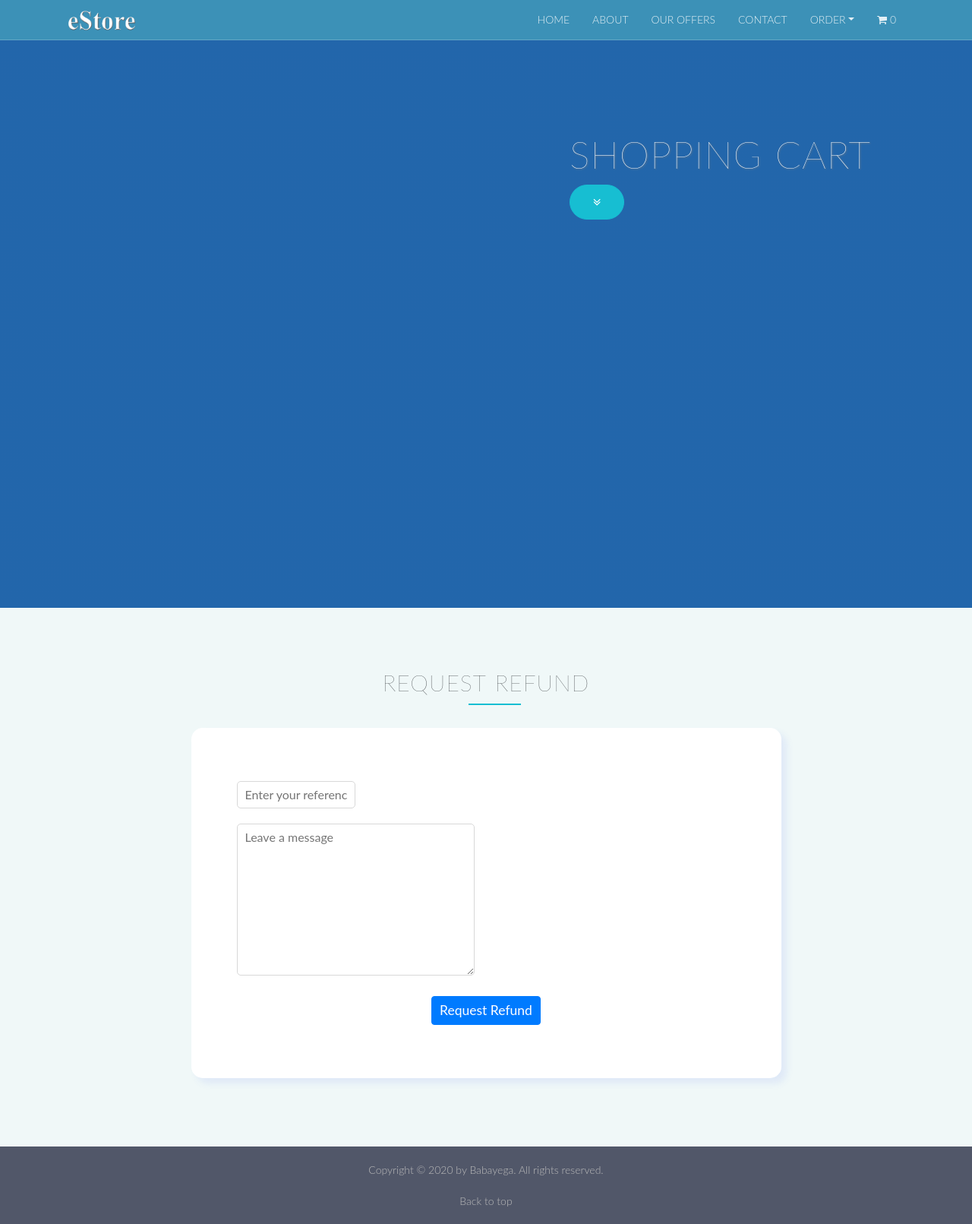
After one commit to Olamidun/Ecommerce, a Django app: page /cart/refund/ in a window 1280 px wide. The commit adds this page. Shown: the whole page at 76% size. Run offline with Django 3.2, Linux system fonts and the light colour scheme; some libraries are stand-ins or nearby versions.

Commit message:
completed the payment gateway integration and also added a refund feature

```diff
--- a/carts/forms.py
+++ b/carts/forms.py
@@ -1,4 +1,4 @@
-from carts.models import BillingAddress, Payment
+from carts.models import BillingAddress
 from django import forms
 
 
@@ -34,5 +34,16 @@ class BillingAddressForm(forms.ModelForm):
         fields = ('address', 'apartment_address', 'country', 'state')
 
 
-class PaymentForm(forms.Form):
-    email = forms.EmailField()
+class RefundForm(forms.Form):
+    ref_code = forms.CharField(widget=forms.TextInput(
+        attrs={
+            'class': 'needs-validation',
+            'placeholder': 'Enter your reference code'
+        }
+    ))
+    message = forms.CharField(widget=forms.Textarea(
+        attrs={
+            'class': 'needs-validation',
+            'placeholder': 'Leave a message'
+        }
+    ))
--- a/carts/templates/carts/checkout.html
+++ b/carts/templates/carts/checkout.html
@@ -44,7 +44,7 @@
           </li>
         </ul>
       </div>{% endcomment %}
-        <div class="container" style="margin-top: 10px; width: ">
+        <div class="container" style="margin-top: 10px;">
             <div class="row">
               <div class="col-lg-12">
                 <div class="billing-box">
--- /dev/null
+++ b/carts/templates/carts/request-refund.html
@@ -0,0 +1,54 @@
+{% extends "store/base.html" %}
+{% block header %}
+    <div class="container">
+        <div class="row js--anime-1">
+            <div class="col-lg-7">
+                <h1>&nbsp;</h1>
+            </div>
+            <div class="col-lg-5">
+                <div class="header-text-box">
+                    <h1>Shopping Cart</h1>
+                    <a href="#" class="btn btn-full link-order"><i class="fa fa-angle-double-down"></i> </a>
+                </div>
+            </div>
+        </div>
+    </div>
+{% endblock header%}
+
+{% block content %}
+    <section class="section-order js--section-order">
+        <div class="container">
+            <div class="row">
+                <h2>Request refund</h2>
+            </div>
+            <div class="row js--anime-5">
+                <div class="col-lg-12">
+                    <div class="billing-box">
+                        <form method="POST" class="needs-validation" novalidate>
+                            {% csrf_token %}
+                            <div class="row">
+                                <div class="col-lg-6">
+                                    {{ form.ref_code }}
+
+                                </div>
+                            </div>
+                            <div class="row">
+                                <div class="col-lg-6">
+                                    {{ form.message }}
+                                </div>
+                            </div>
+                            <div class="row">
+                                <div class="col-lg-12">
+                                   <div class="form-sub">
+                                    <button type="submit" class="btn btn-sm btn-primary">Request Refund</button>
+                                   </div>
+                                </div>
+                            </div>
+                        </form>
+                </div>
+            </div>
+        </div>
+    </section>
+
+
+{% endblock content %}
--- a/carts/urls.py
+++ b/carts/urls.py
@@ -9,5 +9,6 @@ urlpatterns = [
     path('remove-from-cart/<slug:slug>/', views.remove_from_cart, name='remove_from_cart'),
     path('reduce-quantity/<slug:slug>/', views.reduce_quantity_of_items, name='reduce_quantity'),
     path('checkout/',  views.checkout, name='checkout'),
-    path('pay-with-paystack/', views.payment, name='pay')
+    path('pay-with-paystack/', views.pay, name='pay'),
+    path('refund/', views.request_refund, name='refund')
 ]
--- a/carts/views.py
+++ b/carts/views.py
@@ -1,14 +1,18 @@
 from django.shortcuts import get_object_or_404, HttpResponse, redirect, render
 from django.http import HttpResponseRedirect
 from django.core.exceptions import ObjectDoesNotExist
-from carts.models import Cart, CartItems, Payment
+from carts.models import Cart, CartItems, Payment, Refund
 from django.contrib.auth.models import User
 from store.models import Product
 from django.contrib import messages
 from django.contrib.auth.decorators import login_required
 from django.utils import timezone
-from carts.forms import BillingAddressForm, PaymentForm
-import requests
+from carts.forms import BillingAddressForm, RefundForm
+from paystack.resource import TransactionResource
+from pypaystack import Transaction
+from python_paystack.paystack_config import PaystackConfig
+import random
+import string
 
 
 @login_required
@@ -113,20 +117,62 @@ def checkout(request):
         return redirect('carts:checkout')
 
 
-def payment(request):
+def pay(request):
     carts = Cart.objects.get(user=request.user, ordered=False)
+    rand = ''.join([random.choice(string.ascii_letters + string.digits) for n in range(16)])
+    secret_key = 'sk_test_b17ddd192493898c2ceb258eebbe02771cb4aaa9'
+    reference = rand
+    test_email = request.user.email
+    test_amount = int(carts.cart_total_price()*100)
+    client = TransactionResource(secret_key, reference)
+    response = client.initialize(test_amount, test_email)
+    authorization_url = response['data']['authorization_url']
+    print(response)
+    # authorization = client.authorize()
 
-    headers = {
-        "Authorization": "Bearer sk_test_b17ddd192493898c2ceb258eebbe02771cb4aaa9",
-        "Content-Type": "application/json"
-    }
-    data = {
-        "email": "kolapoolamidun@gmail.com",
-        "amount": "20000"
-    }
+    # create payment object
+    payment = Payment()
+    payment.amount = test_amount
+    payment.user = request.user
+    payment.save()
 
-    url = 'https://api.paystack.co/transaction/initialize'
-    response = requests.post(url, headers=headers, data=data)
-    response.json()
-    print(response.status_code)
-    return HttpResponse(response)
+    # ASSIGN PAYMENT TO THE ORDER
+    cart_items = carts.items.all()
+    cart_items.update(ordered=True)
+    for items in cart_items:
+        items.save()
+    carts.ordered = True
+    carts.payment = payment
+    carts.reference = reference
+    carts.save()
+    return redirect(authorization_url)
+
+
+def request_refund(request):
+    if request.method == 'POST':
+        form = RefundForm(request.POST)
+        if form.is_valid():
+            ref_code = form.cleaned_data.get('ref_code')
+            message = form.cleaned_data.get('message')
+            # Get the Cart/Order
+            try:
+                cart = Cart.objects.get(reference=ref_code)
+                cart.request_refund = True
+                cart.save()
+                #STORE THE REFUND
+                refund = Refund()
+                refund.cart = cart
+                refund.reason = message
+                refund.save()
+                messages.info(request, 'Your request was received')
+                return redirect('carts:refund')
+            except ObjectDoesNotExist:
+                messages.info(request, 'This order does not exist.')
+                return redirect('carts:refund')
+        else:
+            messages.info(request, 'This order does not exist.')
+            return redirect('carts:refund')
+
+    else:
+        form = RefundForm()
+        return render(request, 'carts/request-refund.html', {'form': form})
```
Also changed, not shown: carts/admin.py (+13 -4 lines), carts/models.py (+20 -3 lines), carts/templates/carts/payment.html (deleted, +0 -16 lines), carts/migrations/0027_auto_20200720_0151.py (added), carts/migrations/0028_auto_20200720_0232.py (added), carts/migrations/0029_auto_20200720_0258.py (added), carts/migrations/0030_cart_granted.py (added), db.sqlite3, 1 other file.
